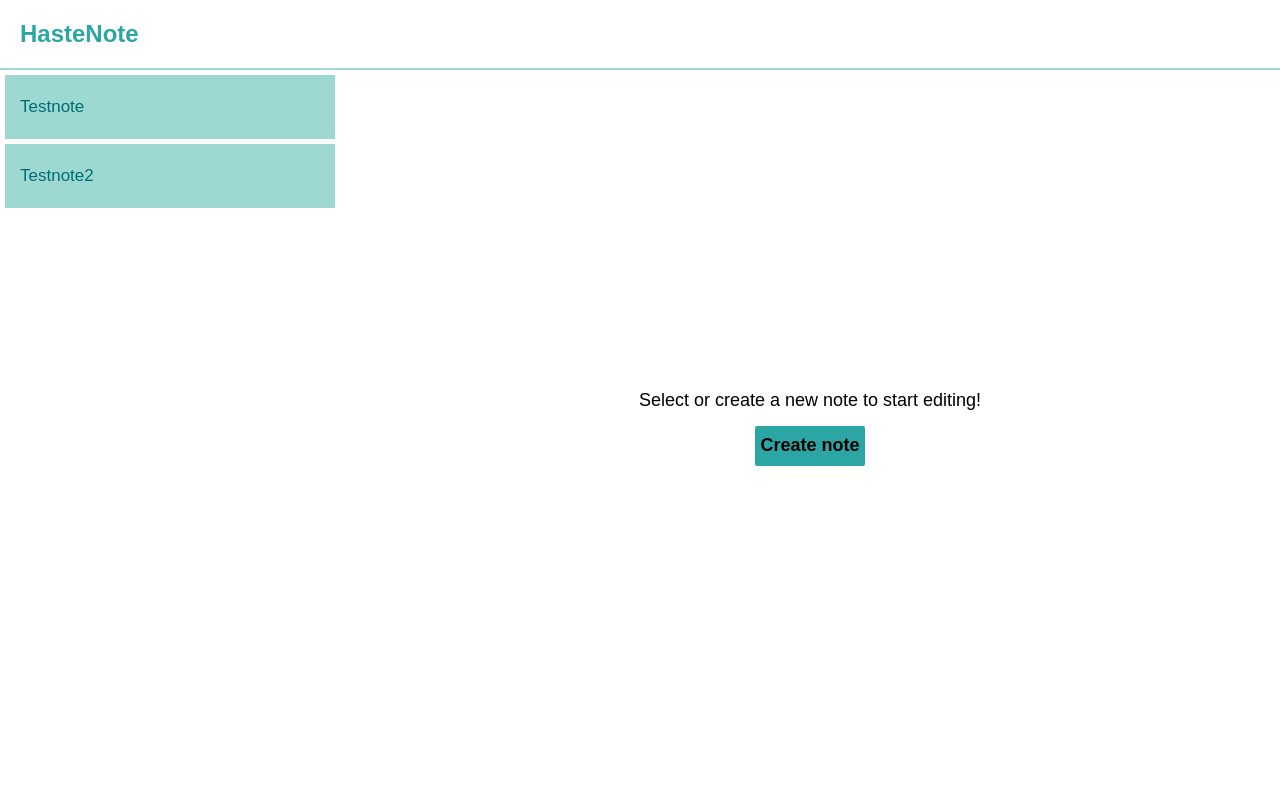
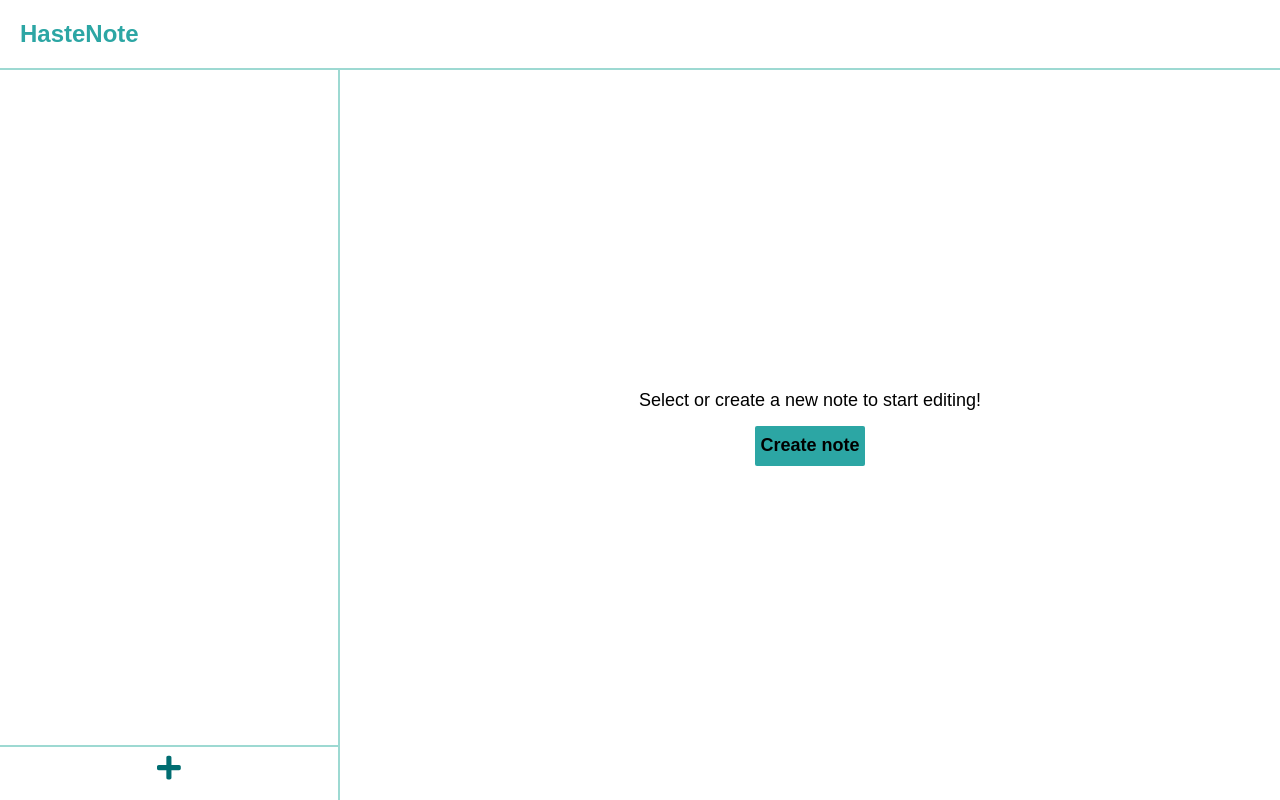
Before and after one commit to czaarek99/HasteNote, a React (Create React App) app: page / in a window 1280 px wide. Built offline with nearby package versions, Linux system fonts and the light colour scheme.

Commit message:
Added ability to create a note
For now only using the big plus sign. The "Create note" button will be
done soon.

```diff
--- a/package.json
+++ b/package.json
@@ -6,6 +6,7 @@
     "@fortawesome/fontawesome-svg-core": "^1.2.5",
     "@fortawesome/free-solid-svg-icons": "^5.4.0",
     "@fortawesome/react-fontawesome": "^0.1.3",
+    "randomstring-promise": "0.0.2",
     "react": "^16.5.2",
     "react-dom": "^16.5.2",
     "react-scripts": "2.0.4"
--- a/src/components/App.jsx
+++ b/src/components/App.jsx
@@ -2,13 +2,16 @@ import React, {Component} from 'react';
 import Navbar from "./Navbar";
 import NoteList from "./NoteList"
 import Editor from "./Editor";
-import { library } from '@fortawesome/fontawesome-svg-core'
-import { faTrash, faPencilAlt } from '@fortawesome/free-solid-svg-icons'
+import {FontAwesomeIcon} from '@fortawesome/react-fontawesome'
+import {library} from '@fortawesome/fontawesome-svg-core'
+import {faTrash, faPencilAlt, faPlus} from '@fortawesome/free-solid-svg-icons'
+import {DELETE_ACTION, NO_ACTIVE_NOTE, RENAME_ACTION} from "../js/noteSymbols";
+import randomString from 'randomstring-promise';
 import '../styles/app.css';
-import {DELETE_ACTION, NO_ACTIVE_NOTE, RENAME_ACTION} from "../js/noteSymbols";
 
 library.add(faTrash);
 library.add(faPencilAlt);
+library.add(faPlus);
 
 class App extends Component {
 
@@ -16,22 +19,7 @@ class App extends Component {
         super(props);
 
         this.state = {
-            notes: [
-                {
-                    id: 0,
-                    name: "Testnote",
-                    color: "blue",
-                    contents: "hello there fam",
-                    renaming: false
-                },
-                {
-                    id: 1,
-                    name: "Testnote2",
-                    color: "yellow",
-                    contents: "more content bruh",
-                    renaming: false
-                }
-            ],
+            notes: [],
             activeNote: NO_ACTIVE_NOTE
         }
     }
@@ -41,11 +29,16 @@ class App extends Component {
             <React.Fragment>
                 <Navbar/>
                 <div className="appContainer">
-                    <NoteList notes={this.state.notes}
-                              activeNote={this.state.activeNote}
-                              handleOnClick={this.handleNoteClick}
-                              handleNameChange={this.handleNoteNameChange}
-                              handleFinishNameChange={this.handleNoteFinishNameChange}/>
+                    <div className="noteListContainer">
+                        <NoteList notes={this.state.notes}
+                                  activeNote={this.state.activeNote}
+                                  handleOnClick={this.handleNoteClick}
+                                  handleNameChange={this.handleNoteNameChange}
+                                  handleFinishNameChange={this.handleNoteFinishNameChange}/>
+                        <div className="createNoteButton2" onClick={this.addNewNote}>
+                            <FontAwesomeIcon icon="plus" title="Add new note"/>
+                        </div>
+                    </div>
                     <Editor handleNoteAction={this.handleNoteAction}
                             handleNoteTyping={this.handleNoteTyping}
                             activeNote={this.state.activeNote}
@@ -54,6 +47,25 @@ class App extends Component {
             </React.Fragment>
         );
     }
+
+    addNewNote = () => {
+        const notes = [...this.state.notes];
+
+        randomString(16, "alphanumeric").then((id) => {
+            const note = {
+                id: id,
+                name: "Unnamed",
+                color: "white",
+                renaming: true
+            };
+
+            notes.push(note);
+            this.setState({
+                notes,
+                activeNote: note
+            });
+        })
+    };
 
     getActiveNoteContents() {
         const currentNote = this.state.activeNote;
--- a/src/styles/app.css
+++ b/src/styles/app.css
@@ -1,3 +1,18 @@
+.noteListContainer {
+    height: 100%;
+    border-right: 2px solid #9DD9D2;
+}
+
+.createNoteButton2 {
+    font-size: 1.7em;
+    height: 50px;
+    line-height: 43px;
+    color: #006d71;
+    cursor: pointer;
+    border-top: 2px solid #9DD9D2;
+    text-align: center;
+}
+
 .appContainer {
     height: calc(100% - 70px);
     display: grid;
--- a/src/styles/noteList.css
+++ b/src/styles/noteList.css
@@ -1,8 +1,3 @@
-.noteListContainer {
-    height: 100%;
-    border-right: 2px solid #9DD9D2;
+.noteList {
+    height: calc(100% - 55px);
 }
-
-.noteList {
-    height: calc(100% - 150px);
-}
```
Also changed, not shown: 1 other file (tests, documents, lock files or other folders).
